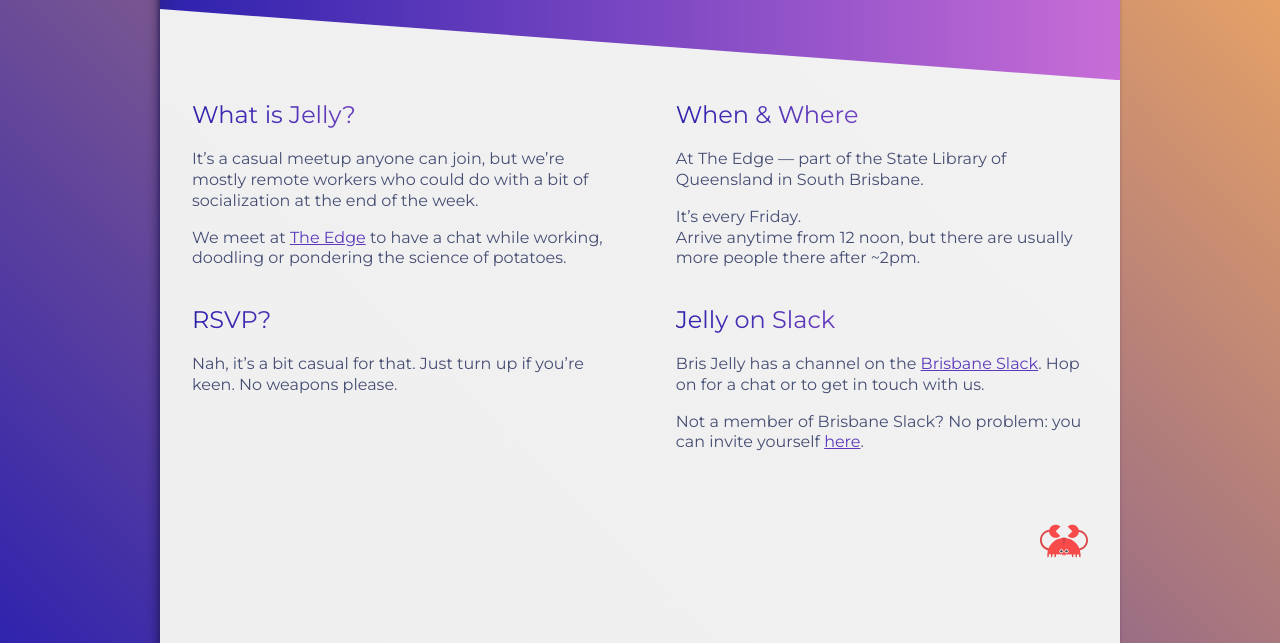
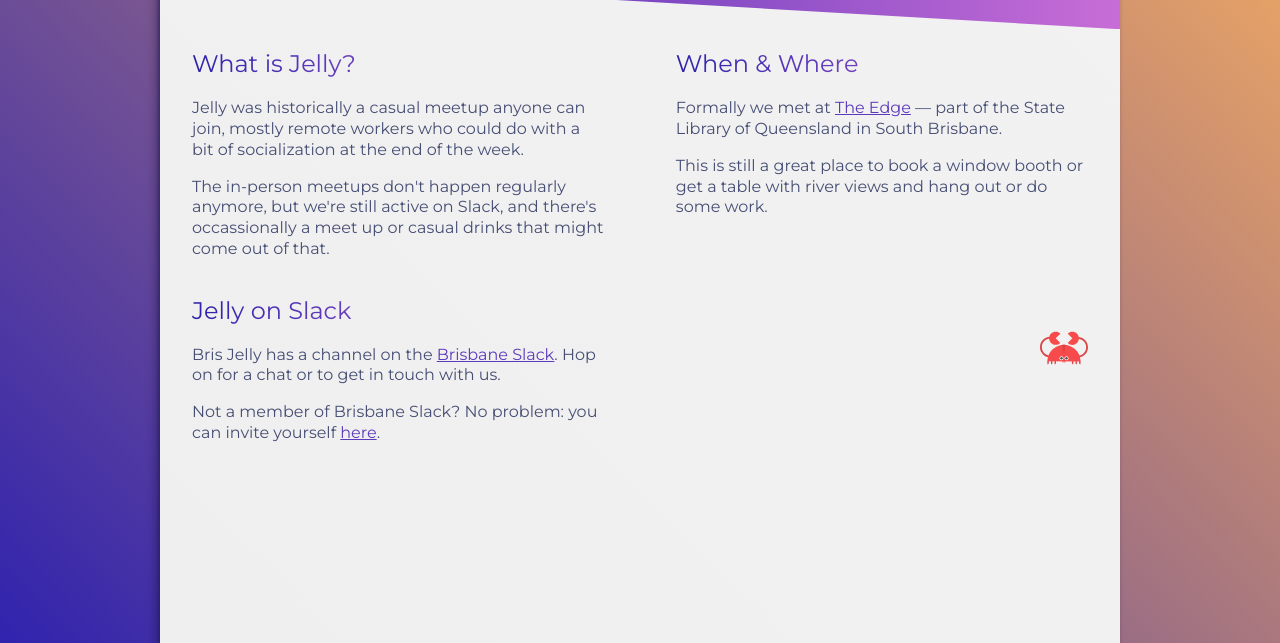
Before and after one commit to brisjelly/brisjelly.github.io, a plain HTML site: page index.html in a window 1280 px wide. Shown: the part 157-800 px from the top of the page. Drawn offline with Linux system fonts and the light colour scheme.

Commit message:
Make info about our meetups more correct

```diff
--- a/index.html
+++ b/index.html
@@ -16,8 +16,6 @@
 		<header>
 			<h1>Bris Jelly</h1>
 
-			<p>Fridays <span class="lowlight">from</span> 12pm <span class="lowlight">(arrive anytime)</span> / <a href="https://www.slq.qld.gov.au/plan-my-visit/spaces-visit/edge" rel="noopener">@The Edge</a></p>
-
 			<div>
 				<object type="image/svg+xml" data="img/jellyfish.svg" role="img" tabindex="-1"></object>
 			</div>
@@ -26,25 +24,16 @@
 		<main>
 			<div class="bit">
 				<h2>What is Jelly?</h2>
-				<p>
-					It&rsquo;s a casual meetup anyone can join, but we’re mostly remote workers who  could do with a bit of socialization at the end of the week.
-				</p>
+				<p>Jelly was historically a casual meetup anyone can join, mostly remote workers who could do with a bit of socialization at the end of the week.</p>
 
-				<p>
-					We meet at <a href="https://www.slq.qld.gov.au/plan-my-visit/spaces-visit/edge" rel="noopener">The Edge</a> to have a chat while working, doodling or pondering the science of potatoes.
-				</p>
+				<p>The in-person meetups don't happen regularly anymore, but we're still active on Slack, and there's occassionally a meet up or casual drinks that might
+				come out of that.</p>
 			</div>
 
 			<div class="bit">
 				<h2>When &amp; Where</h2>
-				<p>At The Edge &mdash; part of the State Library of Queensland in South Brisbane.</p>
-				<p>It’s every Friday.<br>
-				Arrive anytime from 12 noon, but there are usually more people there after ~2pm.</p>
-			</div>
-
-			<div class="bit">
-				<h2>RSVP?</h2>
-				<p>Nah, it’s a bit casual for that. Just turn up if you’re keen. No weapons please.</p>
+				<p>Formally we met at <a href="https://www.slq.qld.gov.au/visit/spaces/edge" rel="noopener">The Edge</a> &mdash; part of the State Library of Queensland in South Brisbane.</p>
+				<p>This is still a great place to book a window booth or get a table with river views and hang out or do some work.</p>
 			</div>
 
 			<div class="bit">
@@ -53,7 +42,6 @@
 				<p>Not a member of Brisbane Slack? No problem: you can invite yourself <a href="https://brisbane.herokuapp.com" rel="noopener" target="_blank">here</a>.</p>
 			</div>
 
-			<div></div>
 			<div class='footer-creature'>
 				<img src="img/crab.svg" alt="">
 			</div>
```
